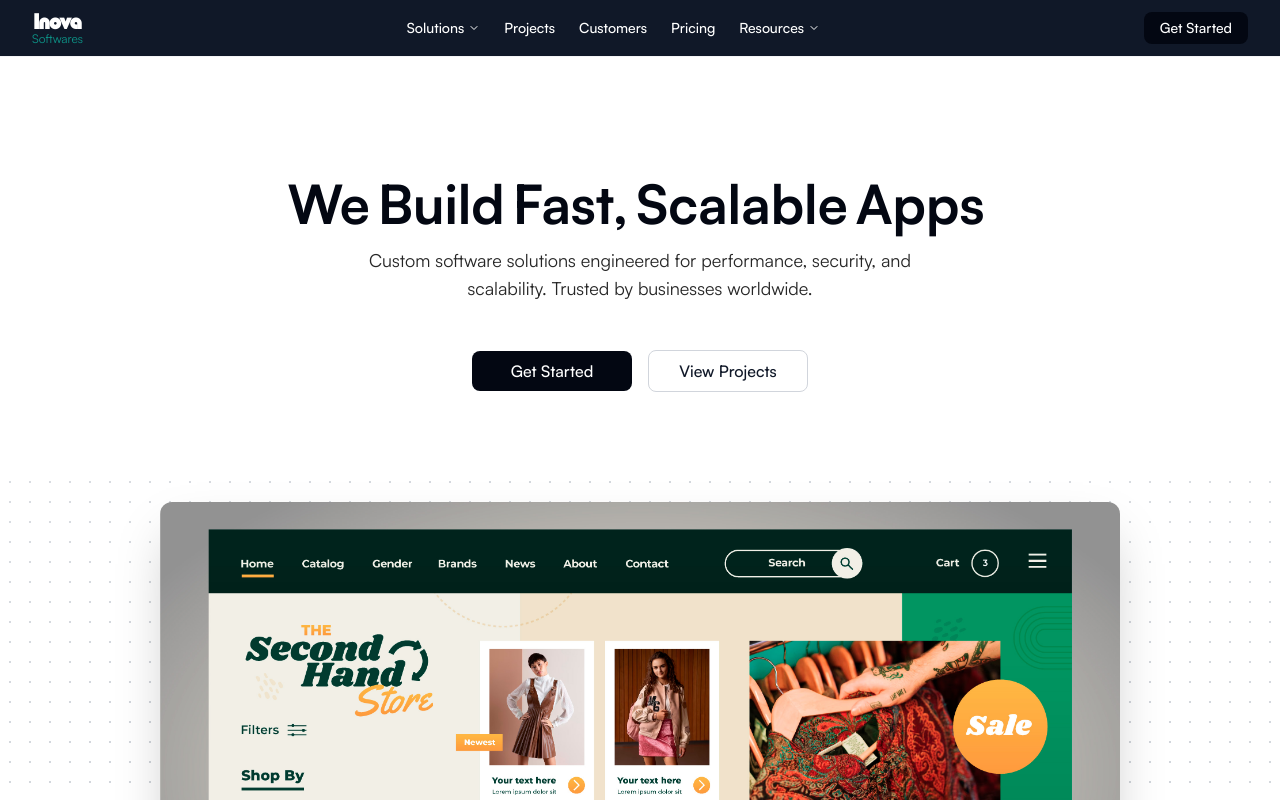
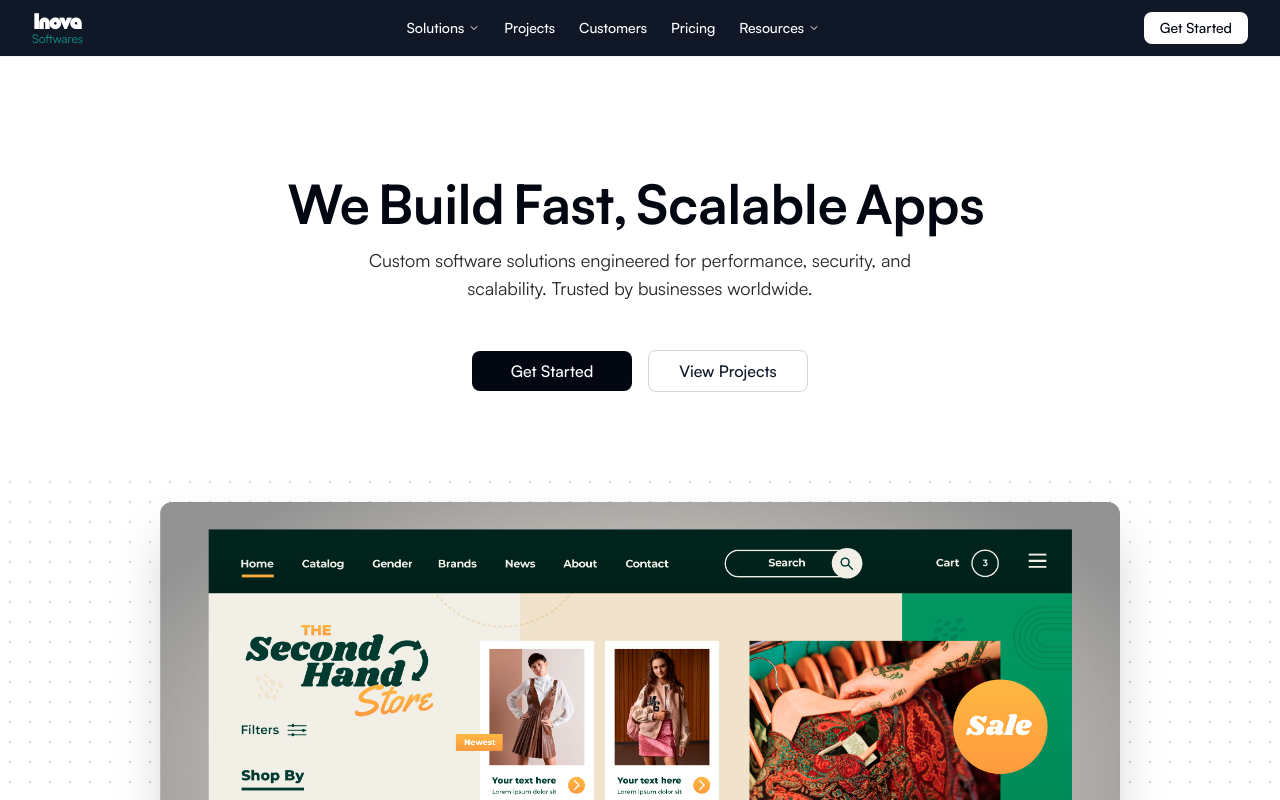
Before and after one commit to Brian-Rotich20/inovasoftwares, a Next.js app: page / in a window 1280 px wide. Shown: the top 800 px of the page. Built offline with nearby package versions, Linux system fonts and the light colour scheme.

Commit message:
modified the theme

```diff
--- a/app/components/Navbar.tsx
+++ b/app/components/Navbar.tsx
@@ -169,7 +169,7 @@ export default function ProfessionalNavbar() {
             <div className="hidden lg:flex">
               <Link
                 href="/contact"
-                className="bg-gray-950 hover:bg-gray-900/90 px-4 py-1.5 text-sm font-medium text-white rounded-lg transition-colors duration-200"
+                className="bg-white hover:bg-white/90 px-4 py-1.5 text-sm font-medium text-gray-950 rounded-lg transition-colors duration-200"
               >
                 Get Started
               </Link>
@@ -314,7 +314,7 @@ export default function ProfessionalNavbar() {
                 <Link
                   href="/contact"
                   onClick={closeMobileMenu}
-                  className="w-full flex items-center justify-center space-x-2 bg-[#0D9488] hover:bg-[#0D9488]/90 text-white px-4 py-2 rounded-md text-sm font-medium transition-all duration-200"
+                  className="w-full flex items-center justify-center space-x-2 bg-white hover:bg-white/90 text-gray-950 px-4 py-2 rounded-md text-sm font-medium transition-all duration-200"
                 >
                   <span>Get Started</span>
                   <ArrowRight className="w-4 h-4" />
```
